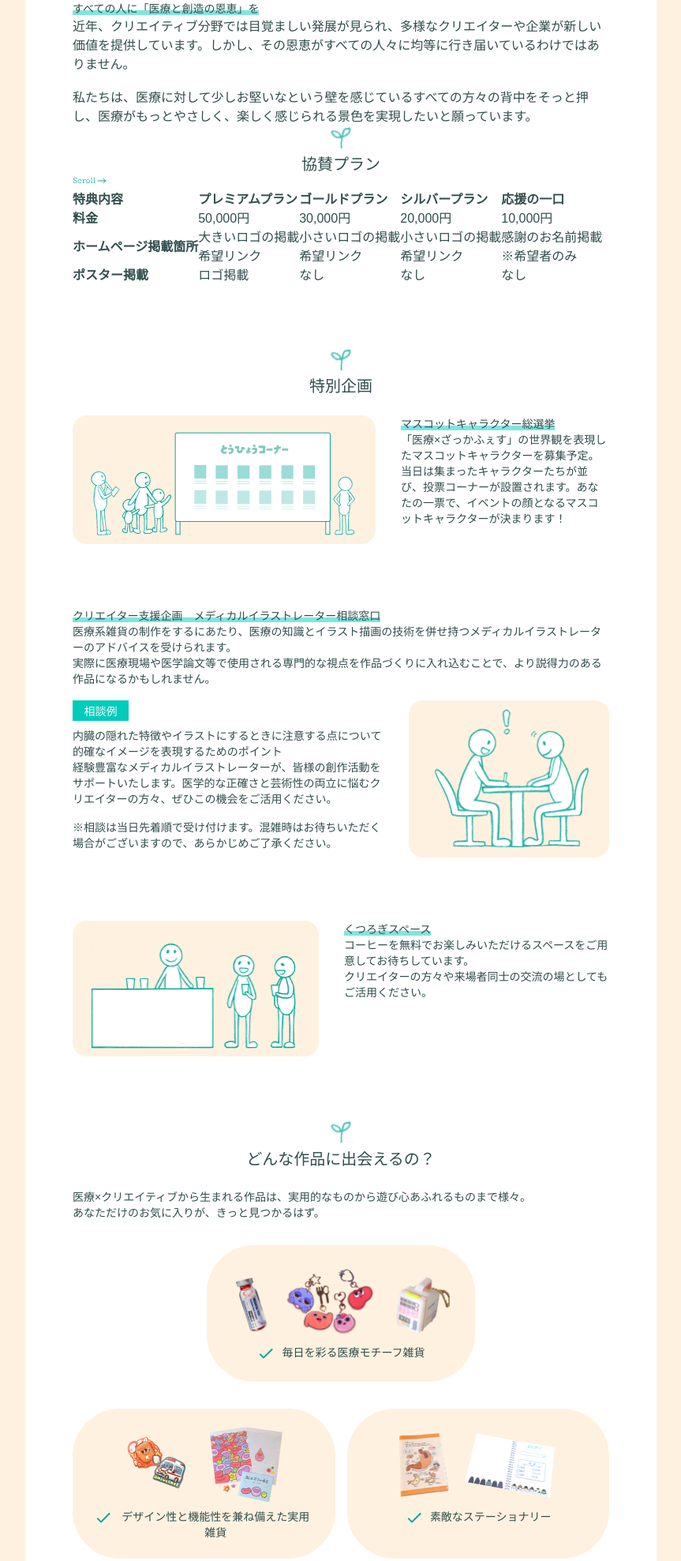
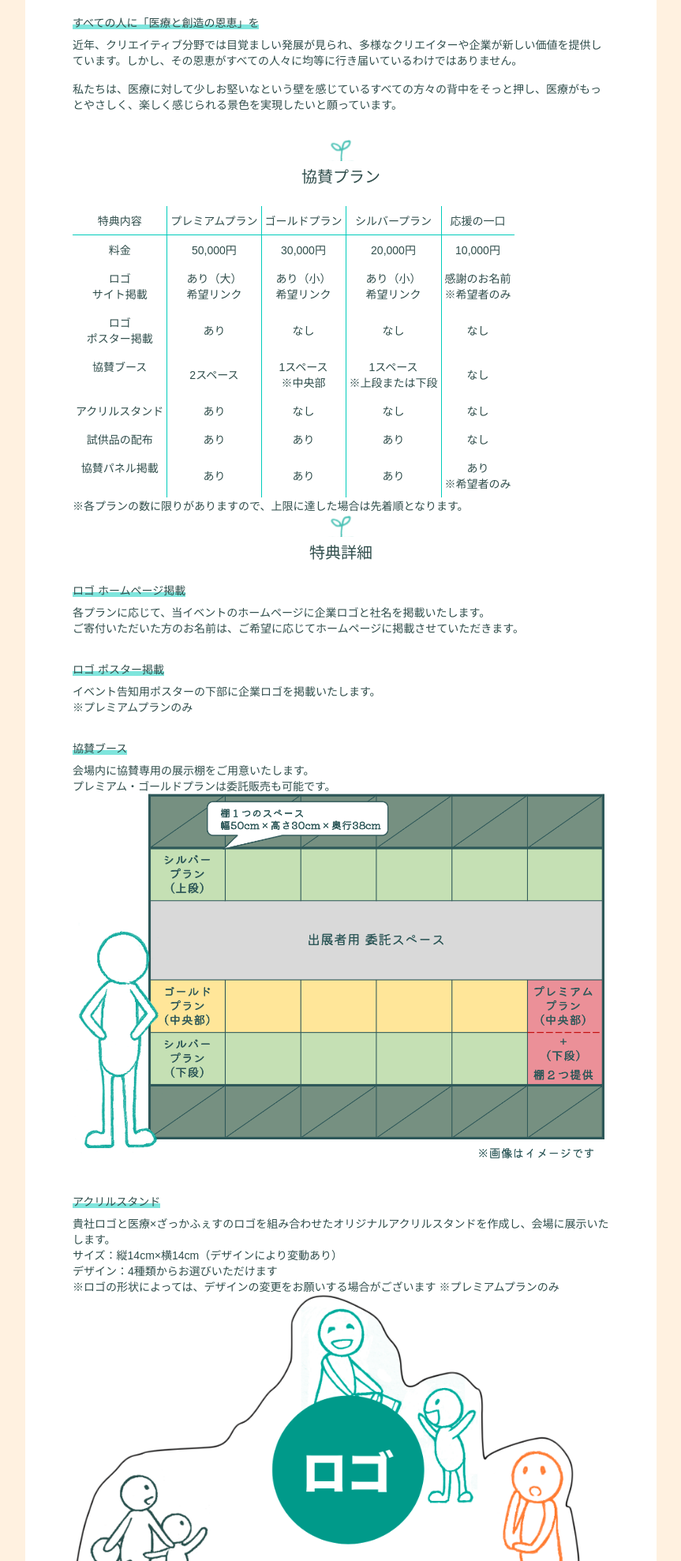
Before and after one commit to miiiko/2025-iryozakka, a plain HTML site: page teaser/sponsor/index.html in a window 1280 px wide. Shown: the part 675-2652 px from the top of the page at 79% size, without its empty margins (208-1071 px from the left). Drawn offline with Linux system fonts and the light colour scheme.

Commit message:
sponsorページ作成中

```diff
--- a/teaser/scss/_module.scss
+++ b/teaser/scss/_module.scss
@@ -138,7 +138,13 @@
         h4{
             &.line{
                 @include m.txt-mini();
-                & {
+                &{
+                    margin-bottom: 8px;
+                    @include m.max-screen(v.$tab) {
+                        margin-bottom: 4px;
+                    }
+                }
+                > span{
                     @include m.underline();
                 }
             }
@@ -196,6 +202,55 @@
                 }
             }
         }
+        .table{
+            .sp_icon{
+                display: none;
+                @include m.max-screen(v.$sp) {
+                    display: block;
+                    text-align: right;
+                }
+            }
+            &_box{
+                @include m.max-screen(v.$sp) {
+                    overflow-x: auto;
+                    display: block;
+                }
+            }
+            &_ttl{
+                border-bottom: 1px solid v.$secondary;
+                th{
+                    &:last-of-type{
+                        border-right: none;
+                    }
+                }
+            }
+            &_notice{
+                font-size: 12px;
+            }
+            th{
+                font-weight: 300;
+                vertical-align: baseline;
+            }
+            th, td{
+                border-right: 1px solid v.$secondary;
+                text-align: center;
+                padding: 8px 4px;
+            }
+            td{
+                &:last-of-type{
+                    border-right: none;
+                }
+                .size{
+                    font-size: 12px;
+                }
+            }
+        }
+        .text_box{
+            @include m.txt-mini();
+            .txt{
+                margin-bottom: 32px;
+            }
+        }
         .column{
             h3{
                 margin-bottom: 24px;
--- a/teaser/scss/offer.scss
+++ b/teaser/scss/offer.scss
@@ -21,6 +21,7 @@
             & {
                 @include m.underline();
                 margin-bottom: 10px;
+                display: inline-block;
             }
         }
         h5{
--- /dev/null
+++ b/teaser/scss/sponsor.scss
@@ -0,0 +1,11 @@
+@use "_vars.scss"as v;
+@use "_mixin.scss"as m;
+
+.contents{
+    .lead{
+        margin-bottom: 32px;
+    }
+    h3{
+        margin-bottom: 24px;
+    }
+}
--- a/teaser/sponsor/index.html
+++ b/teaser/sponsor/index.html
@@ -14,19 +14,19 @@
 	<meta http-equiv="X-UA-Compatible" content="IE=edge">
 	<meta name="viewport" content="width=device-width,initial-scale=1">
 	<meta name="format-detection" content="telephone=no">
-	<meta name="description" content="医療をテーマに個性豊かな雑貨やアクセサリーが大集合するクリエイティブマーケット『医療×ざっかふぇす』について詳しく解説！">
-	<meta name="keywords" content="医療×ざっかふぇす,医療雑貨,医療,雑貨">
+	<meta name="description" content="医療とクリエイティブを融合し、医療の壁を取り払う。革新的な未来を共に創る、当イベントの趣旨にご賛同いただける協賛企業を募集しております。">
+	<meta name="keywords" content="医療×ざっかふぇす,協賛,スポンサー,募集">
 	<meta property="og:url" content="https://iryozakka.com/">
 	<meta property="og:type" content="website">
-	<meta property="og:title" content="医療×ざっかふぇすとは? | 医療×ざっかふぇす">
-	<meta property="og:description" content="医療をテーマに個性豊かな雑貨やアクセサリーが大集合するクリエイティブマーケット『医療×ざっかふぇす』について詳しく解説！">
+	<meta property="og:title" content="協賛募集 | 医療×ざっかふぇす">
+	<meta property="og:description" content="医療とクリエイティブを融合し、医療の壁を取り払う。革新的な未来を共に創る、当イベントの趣旨にご賛同いただける協賛企業を募集しております。">
 	<meta property="og:image" content="https://iryozakka.com/ogp.png">
 	<meta name="twitter:card" content="summary_large_image">
-	<title>医療×ざっかふぇすとは? | 医療×ざっかふぇす</title>
+	<title>協賛募集 | 医療×ざっかふぇす</title>
 	<link rel="icon" href="https://iryozakka.com/favicon.ico">
 	<link rel="apple-touch-icon" href="https://iryozakka.com/apple-touch-icon.png">
 	<link type="text/css" rel="stylesheet" href="../css/main.css">
-	<link type="text/css" rel="stylesheet" href="../css/about.css">
+	<link type="text/css" rel="stylesheet" href="../css/sponsor.css">
 	<script type="text/javascript" src="../js/jquery.min.js"></script>
 </head>
 <body>
@@ -58,30 +58,30 @@
 		<article class="contents">
 			<p class="lead">
 				日頃よりご支援を賜り、誠にありがとうございます。<br>
-				このたび、医療と雑貨をテーマにした新しい形式のイベント「医療×ざっかふぇす」の開催にあたり、協賛企業様の募集を開始いたしました。
+				このたび、医療と雑貨をテーマにした新しい形式のイベント「医療×ざっかふぇす」の開催にあたり、企業様・個人の皆様からの協賛募集を開始いたしました。
 			</p>
-			<section class="info">
+			<section class="text_box">
 				<h3>私たちのビジョン</h3>
-				<h4 class="line">医療×クリエイティブの新しいカタチ</h4>
+				<h4 class="line"><span>医療×クリエイティブの新しいカタチ</span></h4>
 				<p class="txt">
 					国際的なアートイベントや多彩なジャンルの創作展示など、クリエイティブな活動を基盤とするイベントは年々その規模を拡大しています。一方で、医療分野では知識の普及や啓発を目的としたイベントが主流であり、医療とクリエイティブを融合させた取り組みは極めて限られています。<br>
 					<br>
 					当イベントでは、医療をテーマにした雑貨やアクセサリーを通じて、医療シーンへの理解を深め、より身近なものとして医療を感じていただくきっかけを提供します。
 				</p>
-				<h4 class="line">すべての人に「医療と創造の恩恵」を</h4>
+				<h4 class="line"><span>すべての人に「医療と創造の恩恵」を</span></h4>
 				<p class="txt">
 					近年、クリエイティブ分野では目覚ましい発展が見られ、多様なクリエイターや企業が新しい価値を提供しています。しかし、その恩恵がすべての人々に均等に行き届いているわけではありません。<br>
 					<br>
 					私たちは、医療に対して少しお堅いなという壁を感じているすべての方々の背中をそっと押し、医療がもっとやさしく、楽しく感じられる景色を実現したいと願っています。
 				</p>
 			</section>
-			<section class="info">
+			<section class="text_box">
 				<h3>協賛プラン</h3>
-				<div class="price">
-					<div class="price_box">
+				<div class="table">
+					<div class="table_box">
 						<span class="sp_icon"><img src="../img/icon_scroll.svg" alt="スクロールできます"></span>
-						<table class="price_list">
-							<tr class="price_ttl">
+						<table class="table_list">
+							<tr class="table_ttl">
 								<th>特典内容</th>
 								<th>プレミアムプラン</th>
 								<th>ゴールドプラン</th>
@@ -96,146 +96,98 @@
 								<td>10,000円</td>
 							</tr>
 							<tr>
-								<th>ホームページ掲載箇所</th>
-								<td>大きいロゴの掲載<br>希望リンク</td>
-								<td>小さいロゴの掲載<br>希望リンク</td>
-								<td>小さいロゴの掲載<br>希望リンク</td>
-								<td>感謝のお名前掲載<br>
+								<th>ロゴ<br>サイト掲載</th>
+								<td>あり（大）<br>希望リンク</td>
+								<td>あり（小）<br>希望リンク</td>
+								<td>あり（小）<br>希望リンク</td>
+								<td>感謝のお名前<br>
 									※希望者のみ</td>
 							</tr>
 							<tr>
-								<th>ポスター掲載</th>
-								<td>ロゴ掲載</td>
+								<th>ロゴ<br>ポスター掲載</th>
+								<td>あり</td>
 								<td>なし</td>
 								<td>なし</td>
 								<td>なし</td>
 							</tr>
 							<tr>
-								<th></th>
-								<td></td>
-								<td></td>
-								<td></td>
-								<td></td>
+								<th>協賛ブース</th>
+								<td>2スペース</td>
+								<td>1スペース<br>※中央部</td>
+								<td>1スペース<br>※上段または下段</td>
+								<td>なし</td>
 							</tr>
 							<tr>
-								<th></th>
-								<td></td>
-								<td></td>
-								<td></td>
-								<td></td>
+								<th>アクリルスタンド</th>
+								<td>あり</td>
+								<td>なし</td>
+								<td>なし</td>
+								<td>なし</td>
 							</tr>
 							<tr>
-								<th></th>
-								<td></td>
-								<td></td>
-								<td></td>
-								<td></td>
+								<th>試供品の配布</th>
+								<td>あり</td>
+								<td>あり</td>
+								<td>あり</td>
+								<td>なし</td>
 							</tr>
 							<tr>
-								<th></th>
-								<td></td>
-								<td></td>
-								<td></td>
-								<td></td>
-							</tr>
-							<tr>
-								<th></th>
-								<td></td>
-								<td></td>
-								<td></td>
-								<td></td>
-							</tr>
-							<tr>
-								<th></th>
-								<td></td>
-								<td></td>
-								<td></td>
-								<td></td>
+								<th>協賛パネル掲載</th>
+								<td>あり</td>
+								<td>あり</td>
+								<td>あり</td>
+								<td>あり<br>
+									※希望者のみ</td>
 							</tr>
 						</table>
+						※各プランの数に限りがありますので、上限に達した場合は先着順となります。
 					</div>
 				</div>
-			</section>
-			<section class="column" id="exhibition">
-				<h3>特別企画</h3>
-				<div class="img_left mascot">
-					<div class="img bg"><img src="../img/about/exhibition_01.png"></div>
-					<div class="txt">
-						<h4 class="line">マスコットキャラクター総選挙</h4>
-						<p>「医療×ざっかふぇす」の世界観を表現したマスコットキャラクターを募集予定。当日は集まったキャラクターたちが並び、投票コーナーが設置されます。あなたの一票で、イベントの顔となるマスコットキャラクターが決まります！</p>
-					</div>
+				<h3>特典詳細</h3>
+				<h4 class="line"><span>ロゴ ホームページ掲載</span></h4>
+				<p class="txt">
+					各プランに応じて、当イベントのホームページに企業ロゴと社名を掲載いたします。<br>
+					ご寄付いただいた方のお名前は、ご希望に応じてホームページに掲載させていただきます。
+				</p>
+				<h4 class="line"><span>ロゴ ポスター掲載</span></h4>
+				<p class="txt">
+					イベント告知用ポスターの下部に企業ロゴを掲載いたします。<br>
+					※プレミアムプランのみ
+				</p>
+				<h4 class="line"><span>協賛ブース</span></h4>
+				<div class="txt">
+					<p>
+						会場内に協賛専用の展示棚をご用意いたします。<br>
+						プレミアム・ゴールドプランは委託販売も可能です。<br>
+					</p>
+					<div class="img"><img src="../img/sponsor/sponsor-booth.png"></div>
 				</div>
-				<div class="box medicali-llust">
-					<div class="img bg"><img src="../img/about/exhibition_02.png"></div>
-					<div class="txt">
-						<h4 class="line">クリエイター支援企画　メディカルイラストレーター相談窓口</h4>
-						<p>
-							医療系雑貨の制作をするにあたり、医療の知識とイラスト描画の技術を併せ持つメディカルイラストレーターのアドバイスを受けられます。<br>
-							実際に医療現場や医学論文等で使用される専門的な視点を作品づくりに入れ込むことで、より説得力のある作品になるかもしれません。
-						</p>
-					</div>
-					<div class="txt_ex">
-						<h4 class="label">相談例</h4>
-						<p>
-							内臓の隠れた特徴やイラストにするときに注意する点について的確なイメージを表現するためのポイント<br>
-							経験豊富なメディカルイラストレーターが、皆様の創作活動をサポートいたします。医学的な正確さと芸術性の両立に悩むクリエイターの方々、ぜひこの機会をご活用ください。<br>
-							<br>
-							※相談は当日先着順で受け付けます。混雑時はお待ちいただく場合がございますので、あらかじめご了承ください。
-						</p>
-					</div>
+				<h4 class="line"><span>アクリルスタンド</span></h4>
+				<div class="txt">
+					<p>
+						貴社ロゴと医療×ざっかふぇすのロゴを組み合わせたオリジナルアクリルスタンドを作成し、会場に展示いたします。<br>
+						サイズ：縦14cm×横14cm（デザインにより変動あり）<br>
+						デザイン：4種類からお選びいただけます<br>
+						※ロゴの形状によっては、デザインの変更をお願いする場合がございます
+						※プレミアムプランのみ
+					</p>
+					<ul class="img">
+						<li><img src="../img/sponsor/acrylic-stand_01.png"></li>
+						<li><img src="../img/sponsor/acrylic-stand_02.png"></li>
+						<li><img src="../img/sponsor/acrylic-stand_03.png"></li>
+						<li><img src="../img/sponsor/acrylic-stand_04.png"></li>
+					</ul>
 				</div>
-				<div class="img_left space">
-					<div class="img bg"><img src="../img/about/exhibition_03.png"></div>
-					<div class="txt">
-						<h4 class="line">くつろぎスペース</h4>
-						<p>
-							コーヒーを無料でお楽しみいただけるスペースをご用意してお待ちしています。<br>
-							クリエイターの方々や来場者同士の交流の場としてもご活用ください。
-						</p>
-					</div>
-				</div>
-			</section>
-			<section class="item" id="item">
-				<h3>どんな作品に出会えるの？</h3>
-				<p class="lead">
-					医療×クリエイティブから生まれる作品は、実用的なものから遊び心あふれるものまで様々。<br>
-					あなただけのお気に入りが、きっと見つかるはず。
+				<h4 class="line"><span>試供品の配布</span></h4>
+				<p class="txt">
+					パンフレットに同封し、受付時に参加者へ配布を行います
 				</p>
-				<ul class="list">
-					<li>
-						<div class="img"><img src="../img/about/item_01.png"></div>
-						<span class="txt">毎日を彩る医療モチーフ雑貨</span>
-					</li>
-					<li>
-						<div class="img"><img src="../img/about/item_02.png"></div>
-						<span class="txt">デザイン性と機能性を兼ね備えた実用雑貨</span>
-					</li>
-					<li>
-						<div class="img"><img src="../img/about/item_03.png"></div>
-						<span class="txt">素敵なステーショナリー</span>
-					</li>
-				</ul>
-			</section>
-			<section class="participant" id="participant">
-				<h3>参加される方へ</h3>
-				<p class="lead">
-					会場内では、取材メディアによる写真や動画撮影が行われる予定です。<br>
-					会場内のお客さまが映り込む場合があります。<br>
-					それらは、イベント終了後の広告物、取材メディアによるテレビ／新聞／雑誌／WEBなどに露出／掲載される場合がありますので、あらかじめご了承ください。<br>
-					取材許可をいただいた参加者を除きモザイク処理にて露出／掲載をいたします。
+				<h4 class="line"><span>協賛パネル</span></h4>
+				<p class="txt">
+					会場内の協賛パネルに、プラン別で企業ロゴまたは社名を掲載いたします。ご寄付いただいた方のお名前は、ご希望に応じて会場内の協賛パネルに掲載させていただきます。
 				</p>
 			</section>
-			<section class="press" id="interview">
-				<h3>協賛・取材について</h3>
-				<p class="lead">
-					本イベントの趣旨にご賛同いただける企業・団体様からのお問い合わせを歓迎いたします。
-				</p>
-				<div class="button accent">
-					<a href="https://docs.google.com/forms/d/e/1FAIpQLScUbvO0yb34Qv_qPa60qianzuQfys06qYAr0XIB7t0WN9ieNw/viewform?usp=sharing" target="_blank">お問合せ</a>
-				</div>
-			</section>
 		</article>
-
 	</main>
 	<footer class="footer">
 		<div class="footer_img"></div>
@@ -248,6 +200,7 @@
 							<li><a href="#">出展案内</a></li>
 							<li><a href="/about/" class="smooth">「医療×ざっかふぇす」とは？</a></li>
 							<li><a href="../#Outline" class="smooth">開催概要</a></li>
+							<li><a href="/sponsor/">協賛募集</a></li>
 							<li><a href="/organizer/">主催者紹介</a></li>
 							<li><a href="https://docs.google.com/forms/d/e/1FAIpQLScUbvO0yb34Qv_qPa60qianzuQfys06qYAr0XIB7t0WN9ieNw/viewform?usp=sharing" target="_blank">お問合せ</a></li>
 						</ul>
```
Also changed, not shown: teaser/about/index.html (+3 -3 lines), teaser/css/main.css, teaser/css/offer.css, teaser/css/sponsor.css (added), teaser/img/sponsor/acrylic-stand_01.png (added), teaser/img/sponsor/acrylic-stand_02.png (added), teaser/img/sponsor/acrylic-stand_03.png (added), teaser/img/sponsor/acrylic-stand_04.png (added), teaser/img/sponsor/sponsor-booth.png (added).
